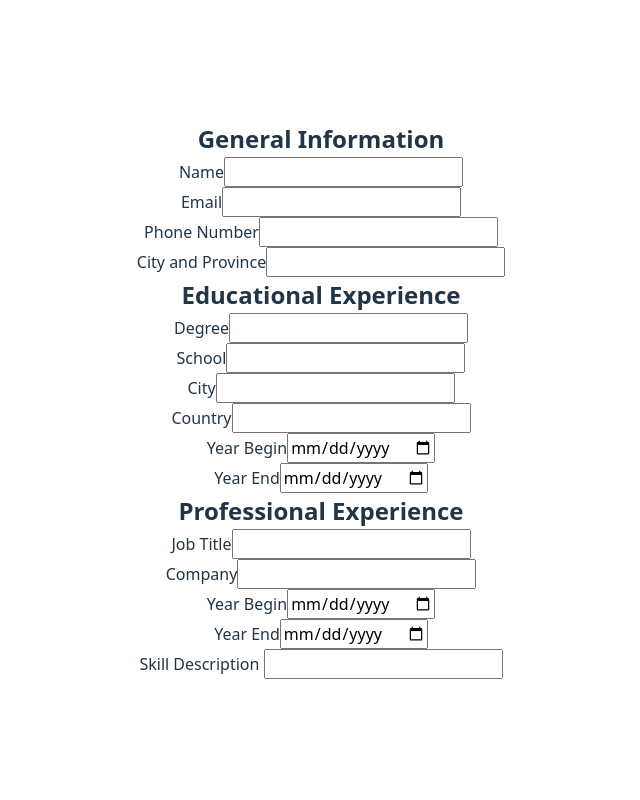
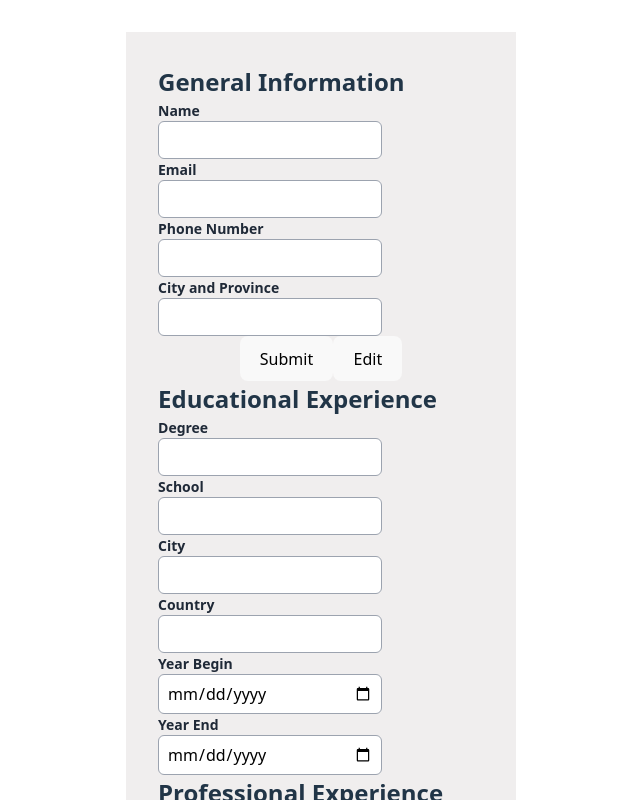
Before and after one commit to ErrorCode710/ProjectCvMaker, a React (Vite) app in the folder project-cv/: page / in a window 1280 px wide. Shown: the top 800 px of the page, without its empty margins (319-959 px from the left). Built offline with nearby package versions, Linux system fonts and the light colour scheme.

Commit message:
form styling

```diff
--- /dev/null
+++ b/project-cv/src/components/CvButton.jsx
@@ -0,0 +1,4 @@
+function CvButton(props) {
+  return <button>{props.name}</button>;
+}
+export default CvButton;
--- a/project-cv/src/components/CvForm.jsx
+++ /dev/null
@@ -1,15 +0,0 @@
-import GeneralInformation from "./GeneralInformation";
-import EducationalExperience from "./EducationalExperience";
-import ProfessionalExperience from "./ProfessionalExperience";
-
-function CvForm() {
-  return (
-    <>
-      <GeneralInformation></GeneralInformation>
-      <EducationalExperience></EducationalExperience>
-      <ProfessionalExperience></ProfessionalExperience>
-    </>
-  );
-}
-
-export default CvForm;
--- /dev/null
+++ b/project-cv/src/components/CvForm/CvForm.css
@@ -0,0 +1,32 @@
+
+.cvContainer{
+    background-color: rgb(240, 238, 238);
+    padding: 2rem;
+}
+
+.formInputContainer{
+    display: flex;
+    flex-direction: column;
+    text-align: left;
+}
+
+.section-title {
+    text-align: left;
+}
+.text-input {
+  display: block;
+  width: 14rem;
+  padding: 0.375rem 0.5rem;
+  border-radius: 0.375rem;
+  border: 1px solid #9ca3af;
+  outline: none;
+}
+.text-input:focus {
+  color: #1f2937; /* text-gray-800 */
+}
+.label-title {
+  display: block;
+  color: #1f2937; /* gray-800 */
+  font-weight: 600;
+  font-size: 0.875rem; /* text-sm */
+}
--- /dev/null
+++ b/project-cv/src/components/CvForm/index.jsx
@@ -0,0 +1,16 @@
+import GeneralInformation from "../GeneralInformation";
+import EducationalExperience from "../EducationalExperience";
+import ProfessionalExperience from "../ProfessionalExperience";
+// import classes from "./CvForm.module.css";
+import "./CvForm.css"
+function CvForm() {
+  return (
+    <div className="cvContainer">
+      <GeneralInformation></GeneralInformation>
+      <EducationalExperience></EducationalExperience>
+      <ProfessionalExperience></ProfessionalExperience>
+    </div>
+  );
+}
+
+export default CvForm;
--- a/project-cv/src/components/EducationalExperience.jsx
+++ b/project-cv/src/components/EducationalExperience.jsx
@@ -15,11 +15,12 @@ function EducationalExperience() {
     console.log("Submitted:", { degree, school });
   };
 
+
   return (
     <div>
-      <h2>Educational Experience</h2>
+      <h2 className="section-title">Educational Experience</h2>
       <div>
-        <form onSubmit={handleSubmit}>
+        <form onSubmit={handleSubmit} className="formInputContainer">
           <Input label="Degree" value={degree} onChange={(e) => setDegree(e.target.value)}></Input>
           <Input label="School" value={school} onChange={(e) => setSchool(e.target.value)}></Input>
           <Input label="City" value={city} onChange={(e) => setCity(e.target.value)}></Input>
--- a/project-cv/src/components/GeneralInformation.jsx
+++ b/project-cv/src/components/GeneralInformation/index.jsx
@@ -1,5 +1,6 @@
 import { useState } from "react";
-import Input from "./Input";
+import Input from "../Input";
+import CvButton from "../CvButton";
 
 function GeneralInformation() {
   //   console.log(useState(4));
@@ -15,14 +16,17 @@ function GeneralInformation() {
 
   return (
     <div>
-      <h2>General Information</h2>
+      <h2 className="section-title">General Information</h2>
       <div>
-        <form onSubmit={handleSubmit}>
+        <form onSubmit={handleSubmit} className="formInputContainer">
           <Input label="Name" value={name} onChange={(e) => setName(e.target.value)}></Input>
           <Input label="Email" value={email} onChange={(e) => setEmail(e.target.value)}></Input>
           <Input label="Phone Number" value={phoneNo} onChange={(e) => setPhoneNo(e.target.value)}></Input>
           <Input label="City and Province" value={address} onChange={(e) => setAddress(e.target.value)}></Input>
         </form>
+
+        <CvButton name="Submit"></CvButton>
+        <CvButton name="Edit"></CvButton>
       </div>
     </div>
   );
--- a/project-cv/src/components/Input.jsx
+++ b/project-cv/src/components/Input.jsx
@@ -1,8 +1,15 @@
 function Input({ label, type = "text", value, onChange, placeholder, required }) {
   return (
     <div>
-      <label>{label}</label>
-      <input type={type} value={value} onChange={onChange} placeholder={placeholder} required={required} />
+      <label className="label-title">{label}</label>
+      <input
+        className="text-input"
+        type={type}
+        value={value}
+        onChange={onChange}
+        placeholder={placeholder}
+        required={required}
+      />
     </div>
   );
 }
--- a/project-cv/src/components/ProfessionalExperience.jsx
+++ b/project-cv/src/components/ProfessionalExperience.jsx
@@ -16,16 +16,17 @@ function ProfessionalExperience() {
 
   return (
     <div>
-      <h2>Professional Experience</h2>
+      <h2 className="section-title">Professional Experience</h2>
       <div>
-        <form onSubmit={handleSubmit}>
+        <form onSubmit={handleSubmit} className="formInputContainer">
           <Input label="Job Title" value={jobTitle} onChange={(e) => setJobTitle(e.target.value)}></Input>
           <Input label="Company" value={company} onChange={(e) => setCompany(e.target.value)}></Input>
-
           <Input label="Year Begin" type="date" value={yearBegin} onChange={(e) => setYearBegin(e.target.value)}></Input>
           <Input label="Year End" type="date" value={yearEnd} onChange={(e) => setYearEnd(e.target.value)}></Input>
-          <Input label="Skill Description " value={skillDesc} onChange={(e) => setSkillDesc(e.target.value)}></Input>
-          <div></div>
+          <div>
+            <label>Skill Description</label>
+            <textarea value={skillDesc} onChange={(e) => setSkillDesc(e.target.value)}></textarea>
+          </div>
         </form>
       </div>
     </div>
```
